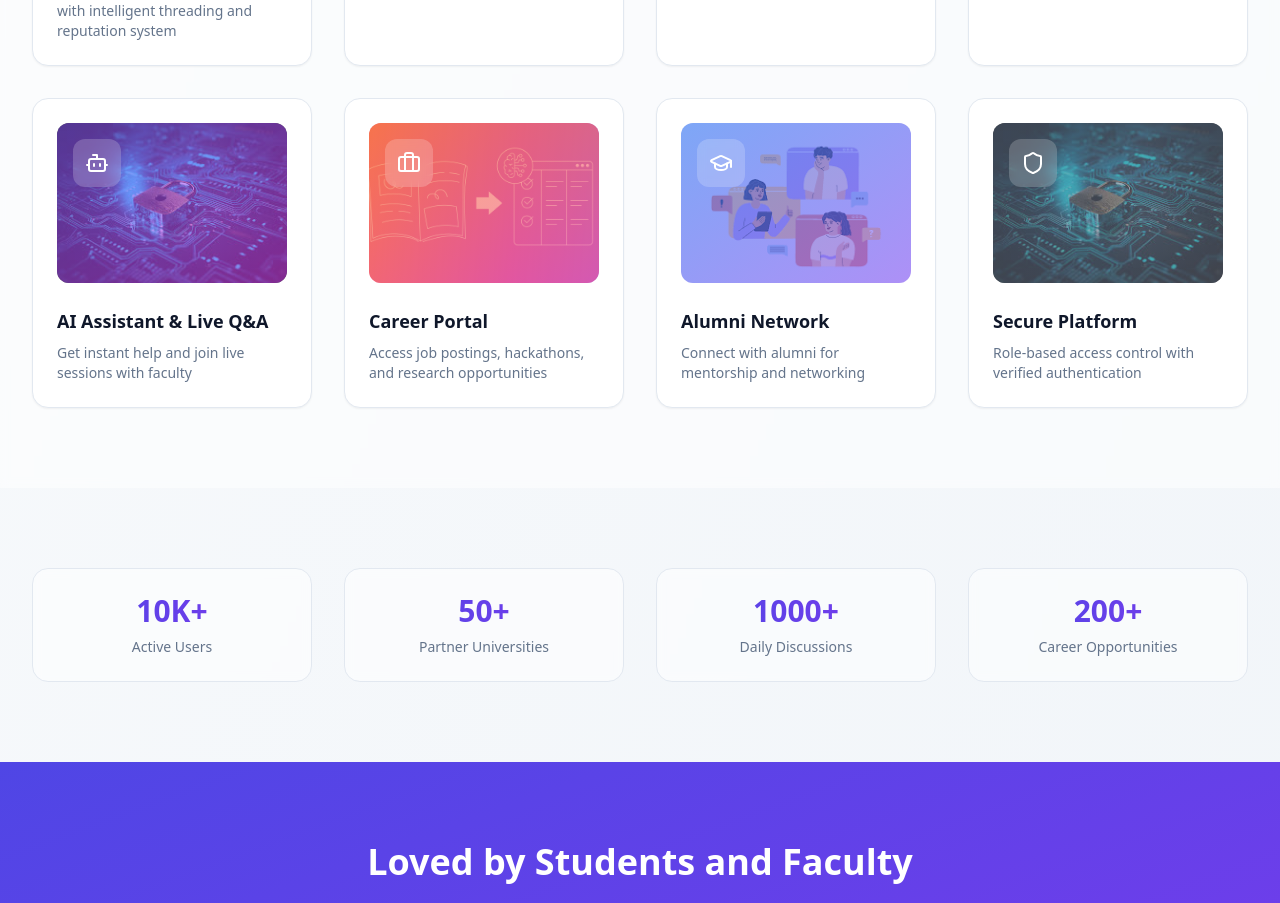
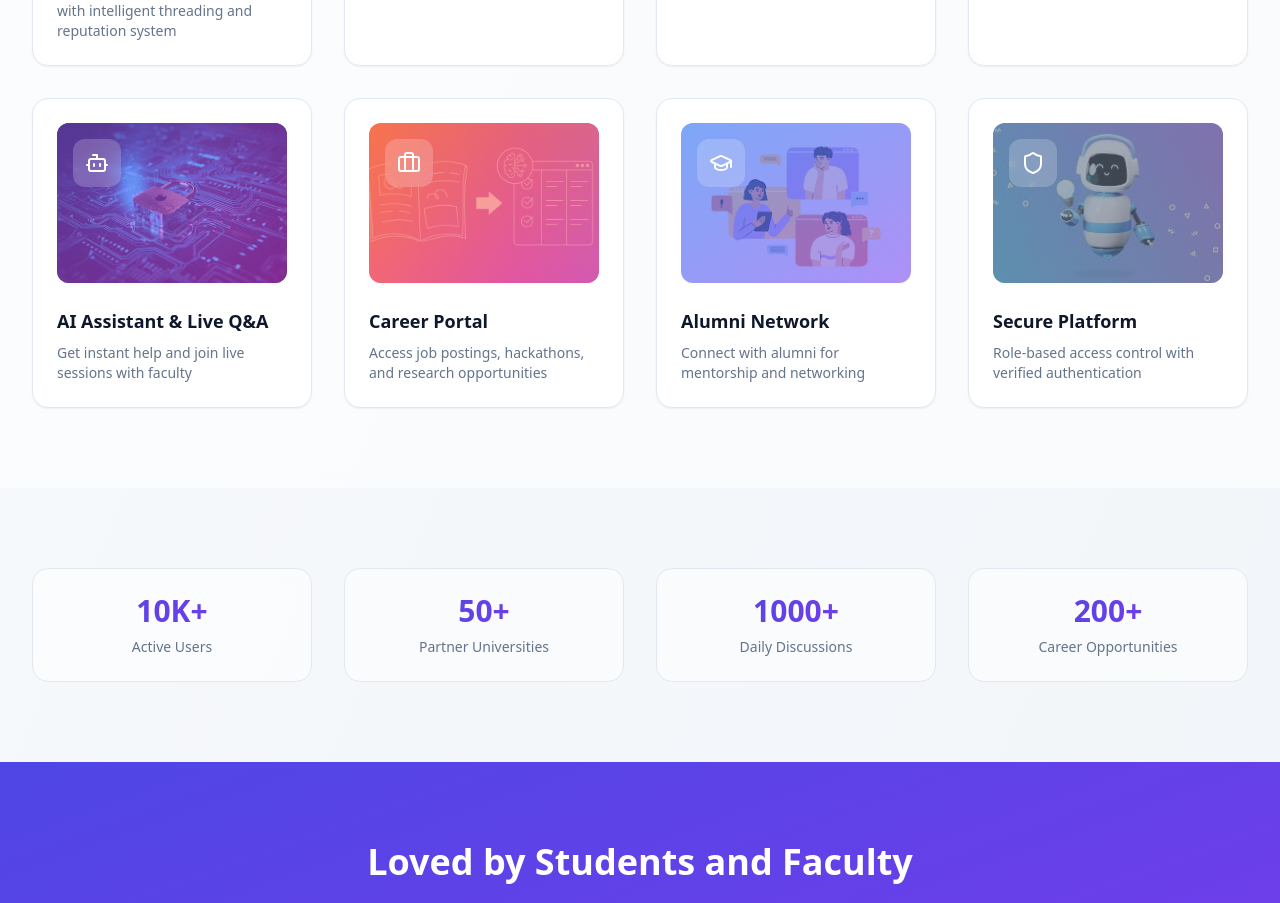
Before and after one commit to AKHIL-454/Campus-Connect-App, a React (Vite) app: page / in a window 1280 px wide. Shown: the part 1320-2223 px from the top of the page. Built offline with nearby package versions, Linux system fonts and the light colour scheme.

Commit message:
Update feature images
Update the images used for the features on the landing page.

```diff
--- a/src/pages/Landing.tsx
+++ b/src/pages/Landing.tsx
@@ -69,7 +69,7 @@ const features = [
     title: "Secure Platform",
     description: "Role-based access control with verified authentication",
     gradient: "from-slate-500 to-gray-500",
-    preview: "/lovable-uploads/e8867b04-4c21-46b9-ae73-cae1864d8e5c.png"
+    preview: "/lovable-uploads/43e42c45-5a85-4e8a-8354-760f84ab790a.png"
   }
 ];
 
```
